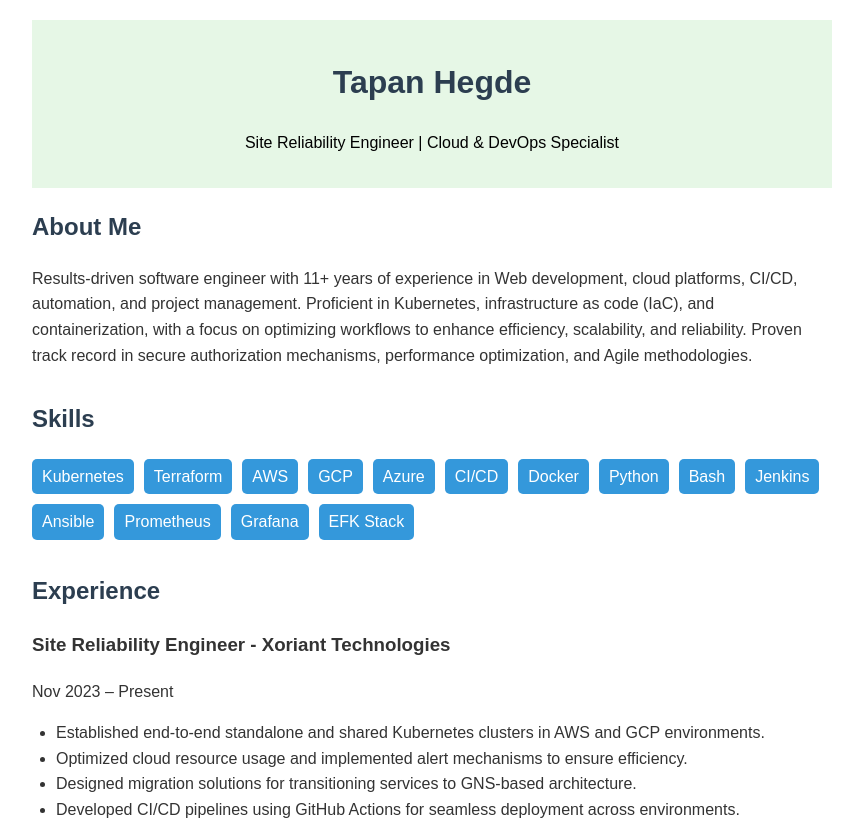
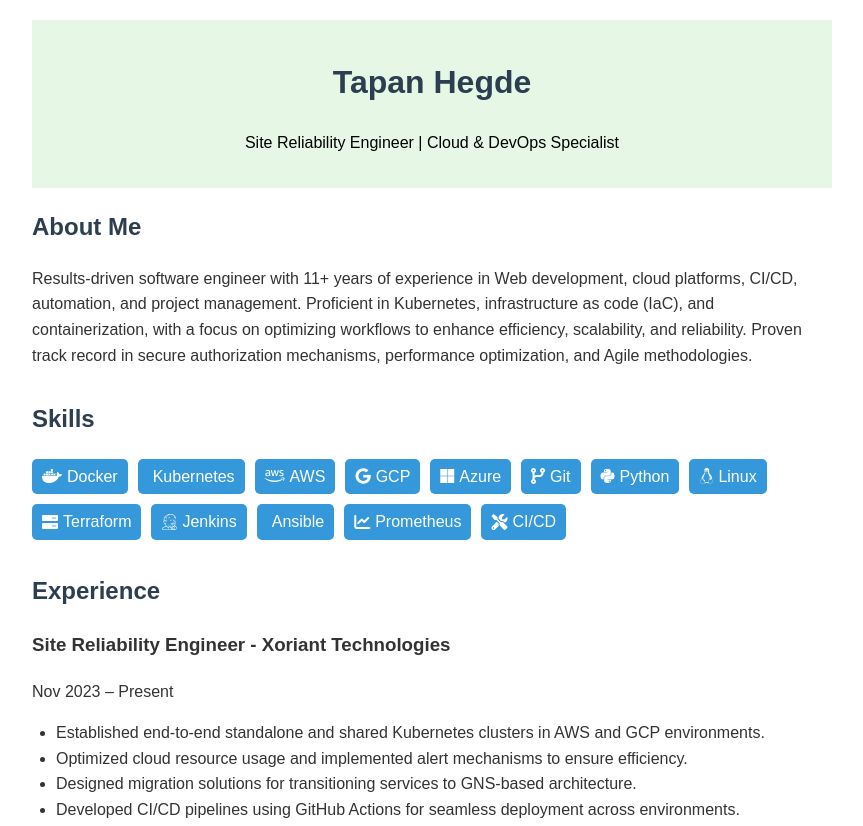
Before and after one commit to tapanhegde26/tapanportfolio, a plain HTML site: page index.html in a window 1280 px wide. Shown: the top 826 px of the page, without its empty margins (208-1071 px from the left). Drawn offline with Linux system fonts and the light colour scheme.

Commit message:
Update index.html

```diff
--- a/index.html
+++ b/index.html
@@ -4,6 +4,8 @@
     <meta charset="UTF-8">
     <meta name="viewport" content="width=device-width, initial-scale=1.0">
     <title>Tapan Hegde - Site Reliability Engineer</title>
+    <!-- Font Awesome for icons -->
+    <link rel="stylesheet" href="https://cdnjs.cloudflare.com/ajax/libs/font-awesome/6.0.0-beta3/css/all.min.css">
     <style>
         body {
             font-family: Arial, sans-serif;
@@ -35,6 +37,9 @@
             color: white;
             padding: 5px 10px;
             border-radius: 5px;
+            display: flex;
+            align-items: center;
+            gap: 5px;
         }
         .experience-item {
             margin-bottom: 1rem;
@@ -51,6 +56,17 @@
         }
         .contact a:hover {
             text-decoration: underline;
+        }
+        .contact-icons {
+            display: flex;
+            gap: 10px;
+        }
+        .contact-icons a {
+            font-size: 1.5rem;
+            color: #333;
+        }
+        .contact-icons a:hover {
+            color: #3498db;
         }
     </style>
 </head>
@@ -71,20 +87,19 @@
         <section class="section">
             <h2>Skills</h2>
             <div class="skills">
-                <span class="skill">Kubernetes</span>
-                <span class="skill">Terraform</span>
-                <span class="skill">AWS</span>
-                <span class="skill">GCP</span>
-                <span class="skill">Azure</span>
-                <span class="skill">CI/CD</span>
-                <span class="skill">Docker</span>
-                <span class="skill">Python</span>
-                <span class="skill">Bash</span>
-                <span class="skill">Jenkins</span>
-                <span class="skill">Ansible</span>
-                <span class="skill">Prometheus</span>
-                <span class="skill">Grafana</span>
-                <span class="skill">EFK Stack</span>
+                <span class="skill"><i class="fab fa-docker"></i> Docker</span>
+                <span class="skill"><i class="fab fa-kubernetes"></i> Kubernetes</span>
+                <span class="skill"><i class="fab fa-aws"></i> AWS</span>
+                <span class="skill"><i class="fab fa-google"></i> GCP</span>
+                <span class="skill"><i class="fab fa-microsoft"></i> Azure</span>
+                <span class="skill"><i class="fas fa-code-branch"></i> Git</span>
+                <span class="skill"><i class="fab fa-python"></i> Python</span>
+                <span class="skill"><i class="fab fa-linux"></i> Linux</span>
+                <span class="skill"><i class="fas fa-server"></i> Terraform</span>
+                <span class="skill"><i class="fab fa-jenkins"></i> Jenkins</span>
+                <span class="skill"><i class="fab fa-ansible"></i> Ansible</span>
+                <span class="skill"><i class="fas fa-chart-line"></i> Prometheus</span>
+                <span class="skill"><i class="fas fa-tools"></i> CI/CD</span>
             </div>
         </section>
 
@@ -122,8 +137,6 @@
                     <li>Set up Docker-based containerization and Kubernetes for streamlined deployment processes.</li>
                 </ul>
             </div>
-
-            <!-- Add similar sections for your roles at Hashworks, British Telecom, and Torry Harris -->
         </section>
 
         <!-- Certifications Section -->
@@ -149,10 +162,10 @@
         <!-- Contact Section -->
         <section class="section contact">
             <h2>Contact</h2>
-            <p>Email: <a href="mailto:tapanhegde091@gmail.com">tapanhegde091@gmail.com</a></p>
-            <p>LinkedIn: <a href="https://www.linkedin.com/in/tapanhegde" target="_blank">LinkedIn Profile</a></p>
-            <p>GitHub: <a href="https://github.com/tapanhegde26" target="_blank">GitHub Profile</a></p>
-            <p>Medium: <a href="https://medium.com/@hegdetapan2609" target="_blank">Medium Profile</a></p>
+            <p>Email: <a href="mailto:tapanhegde091@gmail.com"><i class="fas fa-envelope"></i> tapanhegde091@gmail.com</a></p>
+            <p>LinkedIn: <a href="https://www.linkedin.com/in/tapanhegde" target="_blank"><i class="fab fa-linkedin"></i> LinkedIn Profile</a></p>
+            <p>GitHub: <a href="https://github.com/tapanhegde26" target="_blank"><i class="fab fa-github"></i> GitHub Profile</a></p>
+            <p>Medium: <a href="https://medium.com/@hegdetapan2609" target="_blank"><i class="fab fa-medium"></i> Medium Profile</a></p>
         </section>
     </main>
 </body>
```
